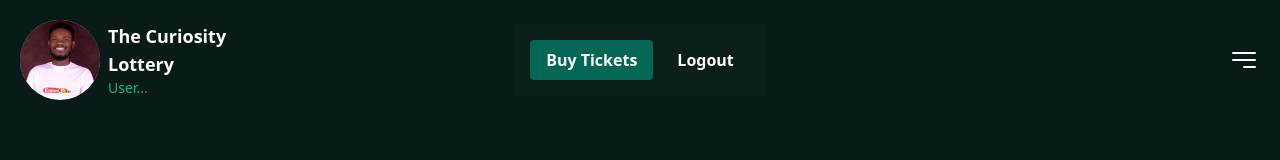
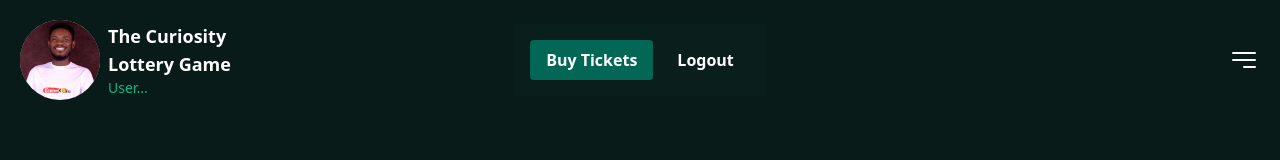
Before and after one commit to emorilebo/lotttery-web3, a Next.js app: page / in a window 1280 px wide. Shown: the top 160 px of the page. Built offline with nearby package versions, Linux system fonts and the light colour scheme.

Commit message:
UPDATE header

```diff
--- a/components/Header.tsx
+++ b/components/Header.tsx
@@ -9,7 +9,7 @@ function Header() {
         <img className="h-20 w-20 rounded-full" src="/emori.jpeg" alt="emori" />
         <div>
           <h1 className="text-lg text-white font-bold">
-            The Curiosity Lottery
+            The Curiosity Lottery Game
           </h1>
           <p className="text-sm text-emerald-500 truncate">User...</p>
         </div>
```
